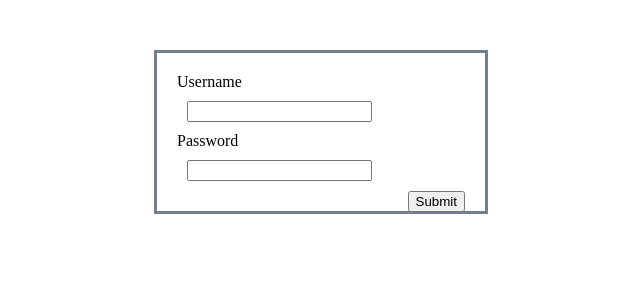
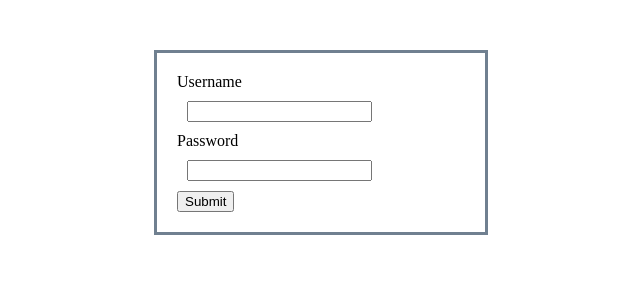
Before and after one commit to jibolso/phpfirstclass, a PHP site: page / in a window 1280 px wide. Shown: the top 300 px of the page, without its empty margins (319-959 px from the left). Run offline with PHP 8.4, Linux system fonts and the light colour scheme; some libraries are stand-ins or nearby versions.

```diff
--- a/index.php
+++ b/index.php
@@ -25,7 +25,7 @@
         }
 
         #loginModal button{
-            float: right;
+            align-content: center;
         }
 
         .labels {
```
